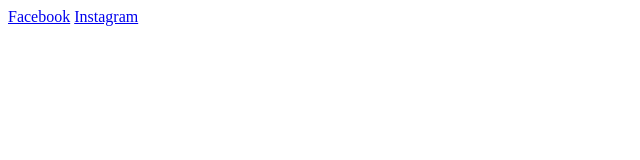
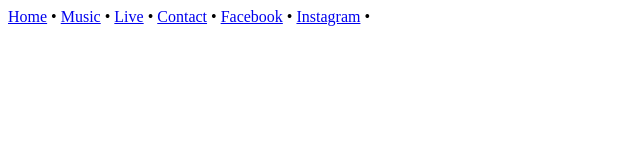
Before and after one commit to lilyfulton/Web-Development, a plain HTML site: page SureBoyWebsite.html in a window 1280 px wide. Shown: the whole page, without its empty margins (0-640 px from the left). Drawn offline with Linux system fonts and the light colour scheme.

Commit message:
Update SureBoyWebsite.html

```diff
--- a/SureBoyWebsite.html
+++ b/SureBoyWebsite.html
@@ -5,13 +5,37 @@
 <title> Sure Boy Band </title>
 </head>
 
-<body>
-<!--- ABSOLUTE PATH -->
-<!--- "a" tag is used to wrap anything you wish to serve as a clickable link. The "href" attribte for its destination --->
-<a href="https://www.facebook.com/sureboyband">Facebook</a>
+  <body>
 
-<a href="https://www.instagram.com/sureboyband/">Instagram</a>
 
+    <div class="header">
+        <div class="nav">
+
+            <div class="links">
+
+                <a href="#">Home</a>
+                &bull;
+
+            <a href="#">Music</a>
+                &bull;
+
+                <a href="#">Live</a>
+                &bull;
+
+            <a href="#">Contact</a>
+                &bull;
+
+           <a href="https://www.facebook.com/sureboyband">Facebook</a>
+                &bull;
+
+            <a href="https://www.instagram.com/sureboyband/">Instagram</a>
+                &bull;
+
+            </div>
+
+
+        </div>
+    </div>
 
 </body>
 
```
